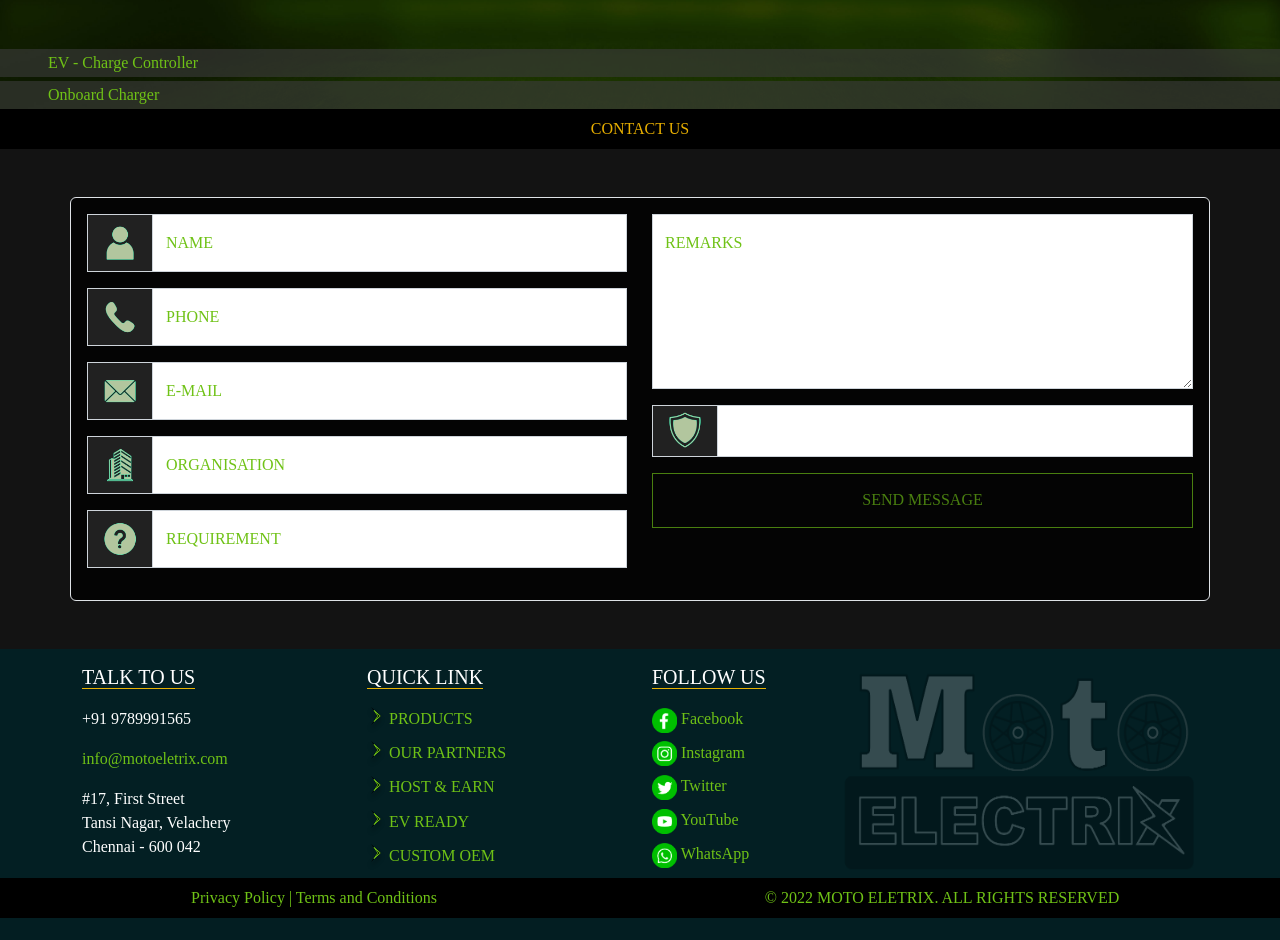
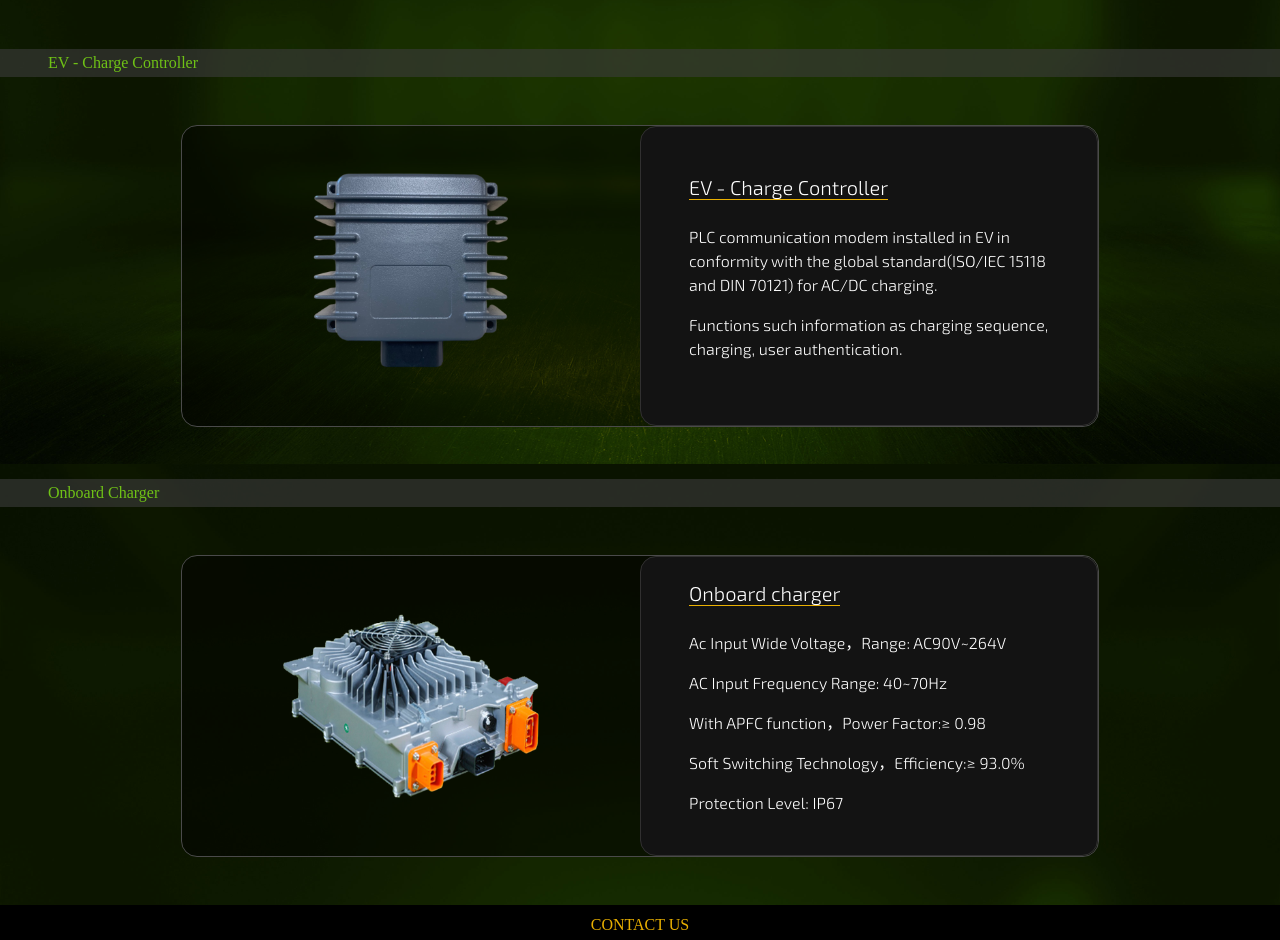
Before and after one commit to Veract-Consultancy/moto-electrix.github.io, a plain HTML site: page index.html in a window 1280 px wide. Shown: the part 1344-2284 px from the top of the page. Before the commit the page ends 2262 px from the top, so only its background shows below. Drawn offline with nearby package versions, Linux system fonts and the light colour scheme; a web font is replaced by a local one.

Commit message:
showing all products

```diff
--- a/index.html
+++ b/index.html
@@ -325,7 +325,7 @@
                         EV - Charge Controller
                     </button>
                 </h2>
-                <div id="evcc-collapse-container" class="accordion-collapse collapse"
+                <div id="evcc-collapse-container" class="accordion-collapse collapse show"
                     aria-labelledby="evcc-accordian-header" data-bs-parent="#productAccordian">
                     <div class="accordion-body py-5">
                         <div id="evcc-carousel" class="carousel slide" data-bs-ride="carousel">
@@ -373,7 +373,7 @@
                         Onboard Charger
                     </button>
                 </h2>
-                <div id="onboard-charger-collapse-container" class="accordion-collapse collapse"
+                <div id="onboard-charger-collapse-container" class="accordion-collapse collapse show"
                     aria-labelledby="onboard-charger-accordian-header" data-bs-parent="#productAccordian">
                     <div class="accordion-body py-5">
                         <div id="onboard-charger-carousel" class="carousel slide" data-bs-ride="carousel">
```
